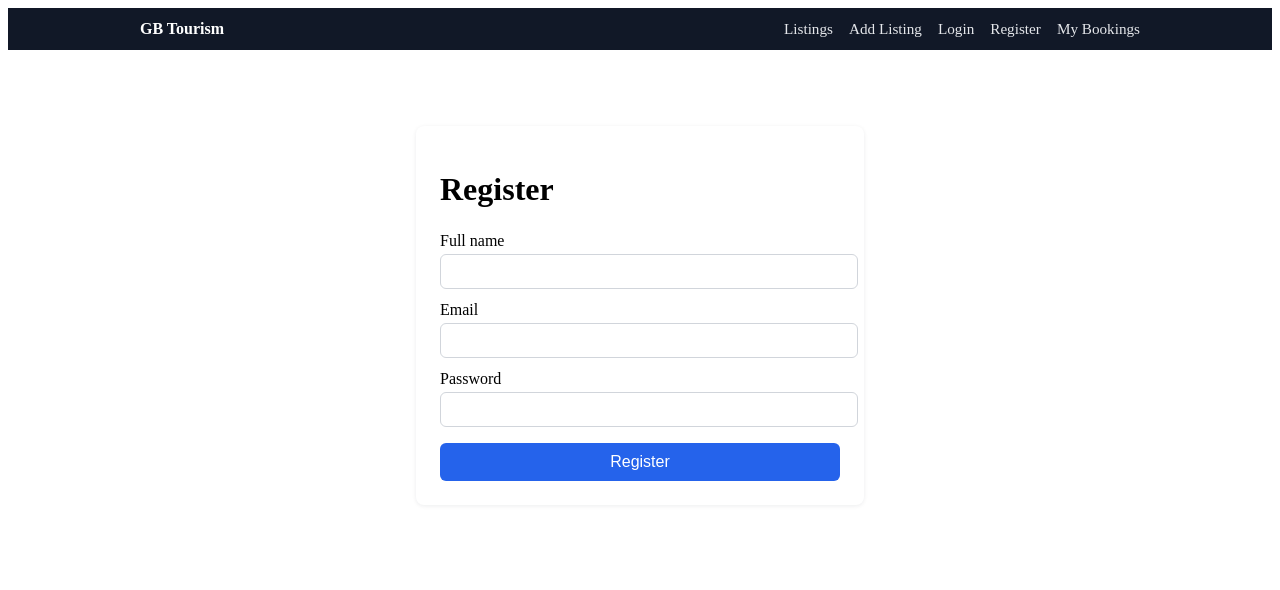
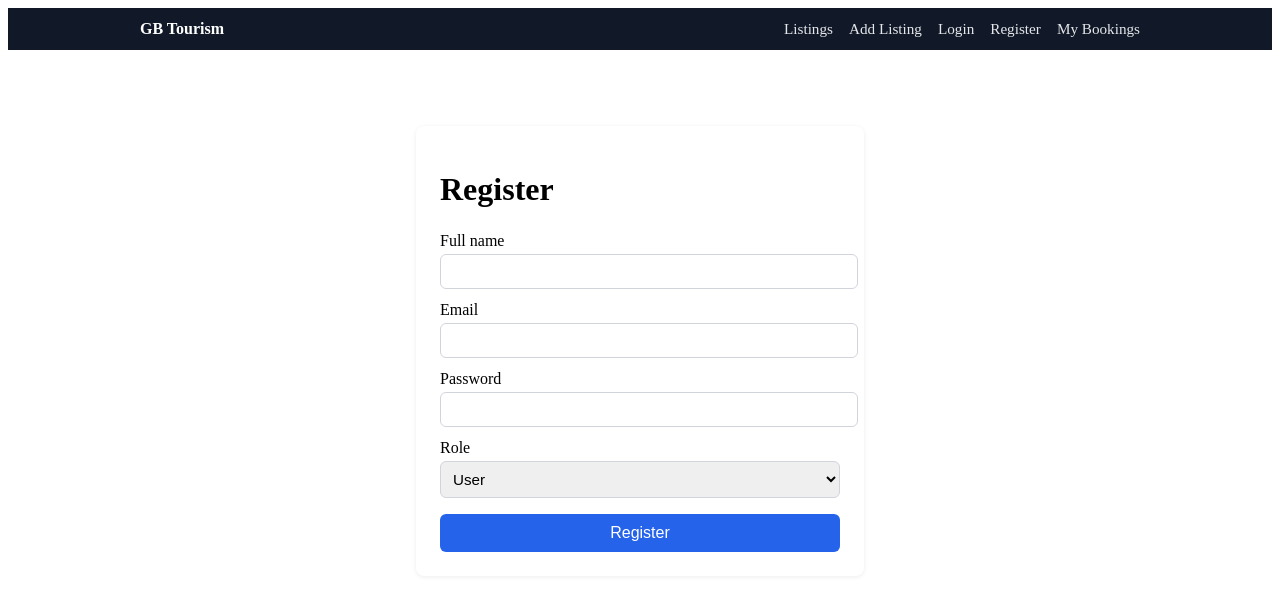
Before and after one commit to MaaziAli/gb-tourism-fyp, a React (Vite) app in the folder frontend/: page /register in a window 1280 px wide. Shown: the top 590 px of the page. Built offline with nearby package versions, Linux system fonts and the light colour scheme.

Commit message:
feat(auth): implement user roles and enforce provider-only listing creation

```diff
--- a/frontend/src/pages/Register.jsx
+++ b/frontend/src/pages/Register.jsx
@@ -7,13 +7,14 @@ function Register() {
   const [full_name, setFullName] = useState('')
   const [email, setEmail] = useState('')
   const [password, setPassword] = useState('')
+  const [role, setRole] = useState('user')
   const [error, setError] = useState('')
 
   async function handleSubmit(e) {
     e.preventDefault()
     setError('')
     try {
-      await api.post('/auth/register', { full_name, email, password })
+      await api.post('/auth/register', { full_name, email, password, role })
       navigate('/login')
     } catch (err) {
       const msg = err.response?.data?.detail ?? err.message ?? 'Registration failed'
@@ -99,6 +100,24 @@ function Register() {
               }}
             />
           </div>
+          <div style={{ display: 'flex', flexDirection: 'column', gap: '4px' }}>
+            <label htmlFor="role">Role</label>
+            <select
+              id="role"
+              value={role}
+              onChange={(e) => setRole(e.target.value)}
+              style={{
+                padding: '8px',
+                fontSize: '0.95rem',
+                borderRadius: '6px',
+                border: '1px solid #d1d5db',
+                width: '100%',
+              }}
+            >
+              <option value="user">User</option>
+              <option value="provider">Provider</option>
+            </select>
+          </div>
           {error && <p style={{ color: 'red', fontSize: '0.9rem' }}>{error}</p>}
           <button
             type="submit"
```
